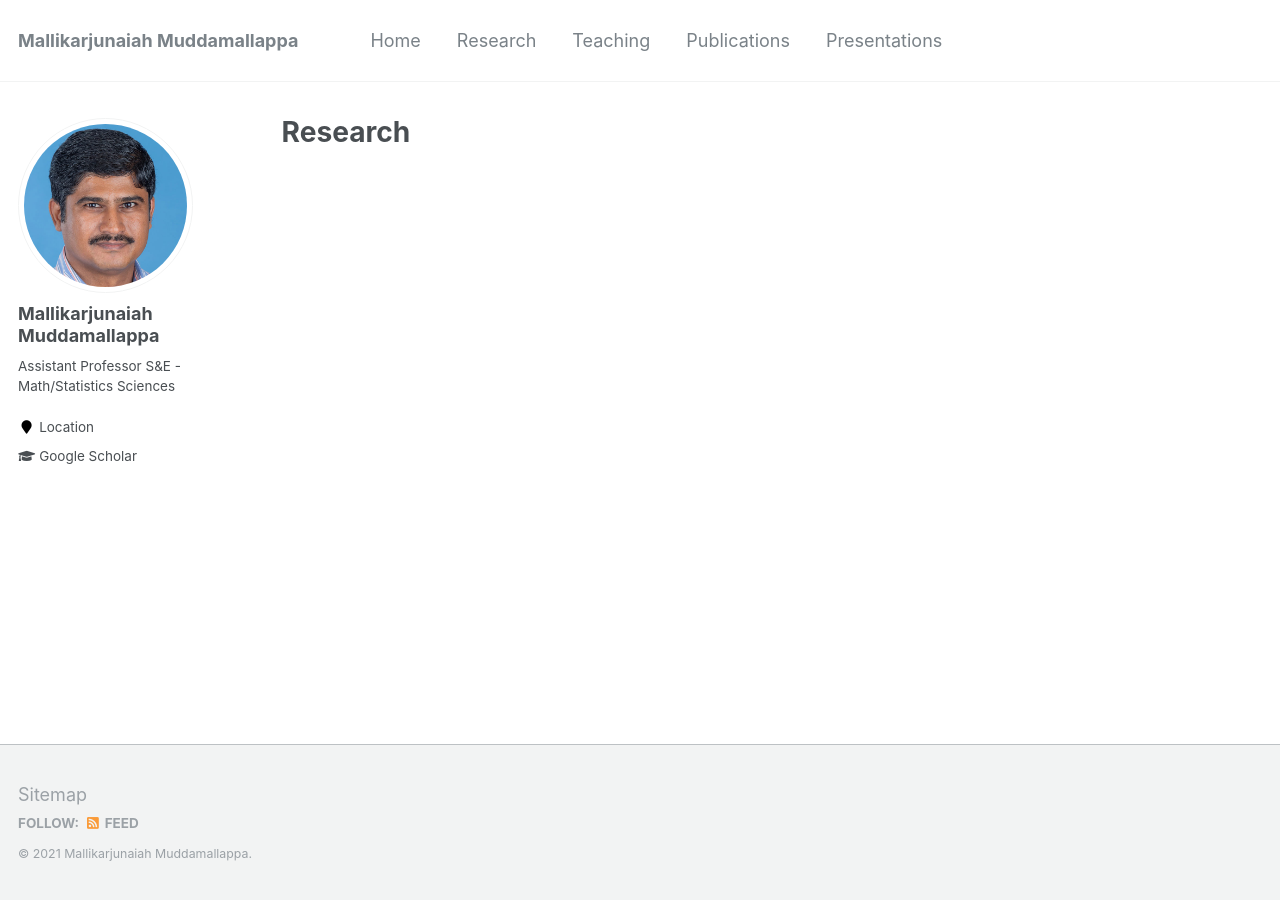
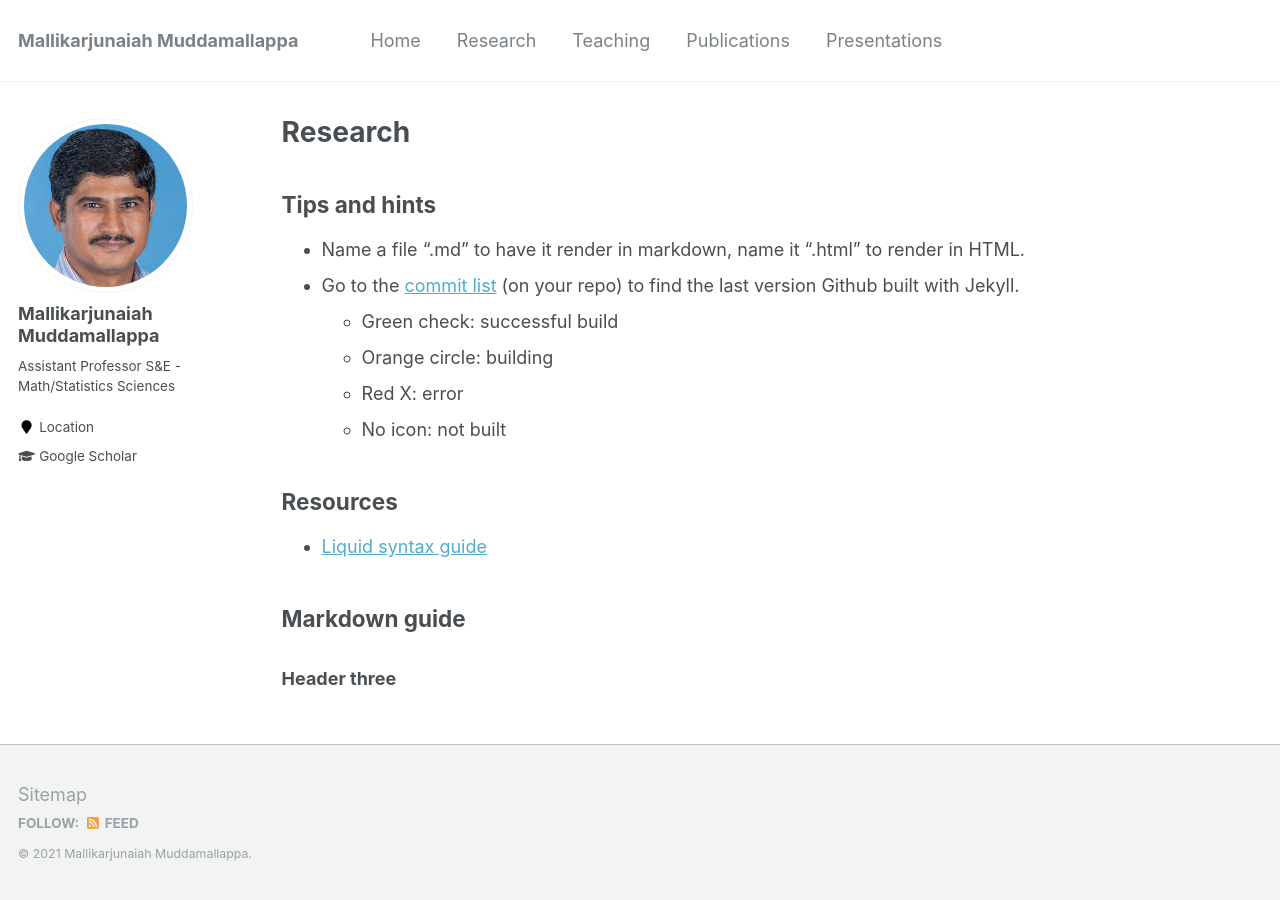
Before and after one commit to smmallikarjunaiah/smmallikarjunaiah.github.io, a Jekyll site: the page built from _pages/research.md, in a window 1280 px wide. Built offline with Jekyll 4.4.1, drawn with Linux system fonts in a browser that asks for light colours.

Commit message:
update new

```diff
--- a/_pages/research.md
+++ b/_pages/research.md
@@ -4,6 +4,22 @@ title: "Research"
 permalink: /research/
 author_profile: true
 ---
+
+## Tips and hints
+
+* Name a file ".md" to have it render in markdown, name it ".html" to render in HTML.
+* Go to the [commit list](https://github.com/academicpages/academicpages.github.io/commits/master) (on your repo) to find the last version Github built with Jekyll.
+  * Green check: successful build
+  * Orange circle: building
+  * Red X: error
+  * No icon: not built
+
+## Resources
+ * [Liquid syntax guide](https://shopify.github.io/liquid/tags/control-flow/)
+
+## Markdown guide
+
+### Header three
 
 {% if author.googlescholar %}
   You can also find my articles on <u><a href="{{author.googlescholar}}">my Google Scholar profile</a>.</u>
```
